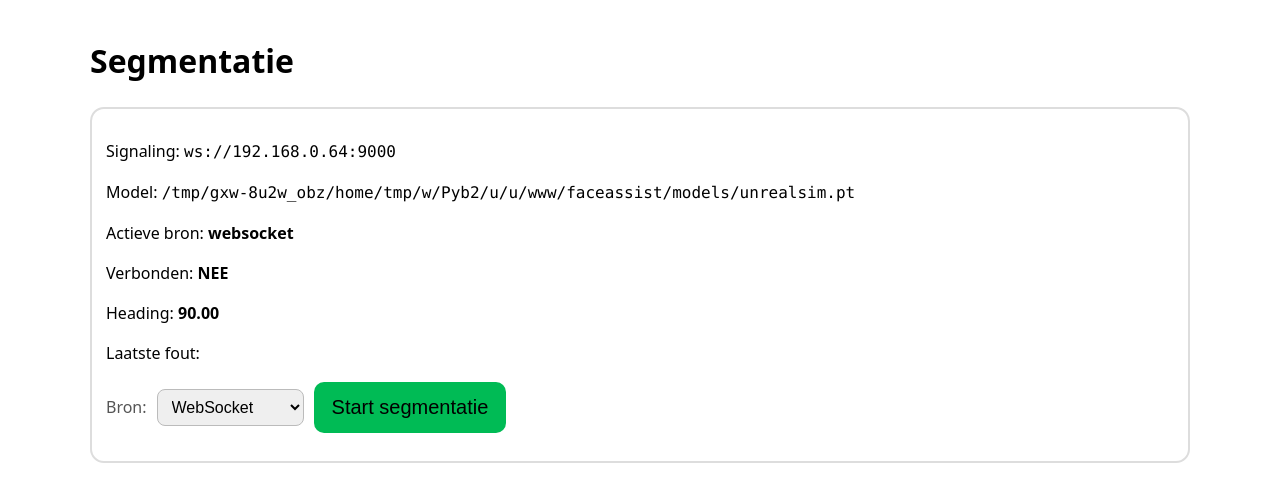
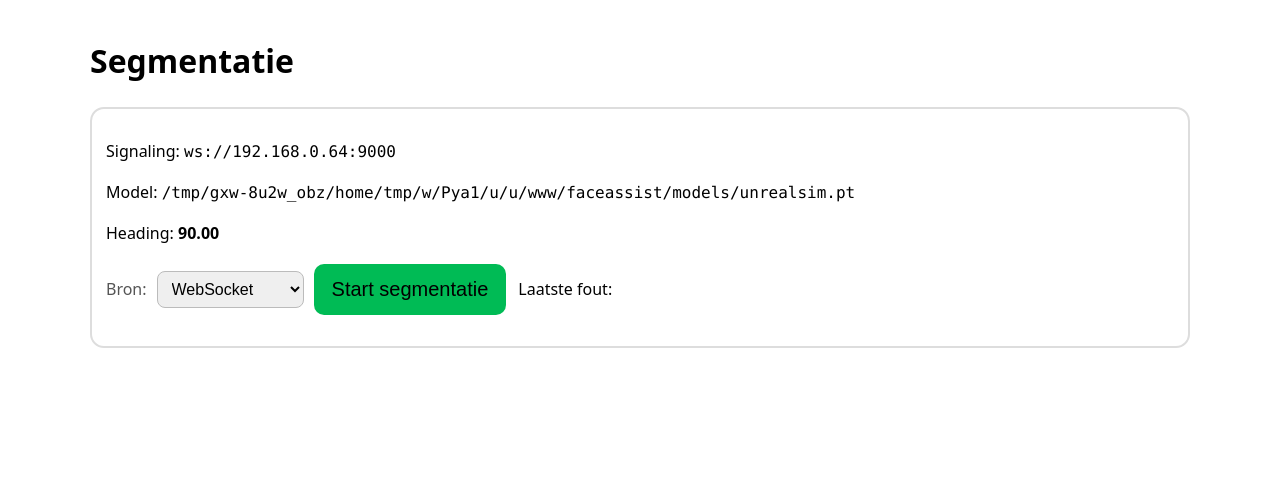
Before and after one commit to mdequanter/jetsonOrin, a Flask app: page /segmentation in a window 1280 px wide. Shown: the part 140-642 px from the top of the page. Run offline with Flask 3, Linux system fonts and the light colour scheme; some libraries are stand-ins or nearby versions.

Commit message:
Update segmentation.html

```diff
--- a/faceassist/templates/segmentation.html
+++ b/faceassist/templates/segmentation.html
@@ -13,10 +13,8 @@
   <div class="card">
     {% if source == 'websocket'  %}<p>Signaling: <span class="mono">{{ signaling_server }}</span></p> {% endif %}
     <p>Model: <span class="mono">{{ model_path }}</span></p>
-    <p>Actieve bron: <strong id="seg_source">{{ active_source|default("websocket") }}</strong></p>
-    <p>Verbonden: <strong id="seg_connected">{{ "JA" if connected else "NEE" }}</strong></p>
     <p>Heading: <strong id="seg_heading">{{ '%.2f'|format(heading) }}</strong></p>
-    <p>Laatste fout: <span id="seg_error" class="mono muted"></span></p>
+
 
     <div style="display:flex; gap:12px; flex-wrap:wrap;">
       {% if not running %}
@@ -34,7 +32,9 @@
           <button class="btn btn-danger" type="submit">Stop segmentatie</button>
         </form>
       {% endif %}
+    <p>Laatste fout: <span id="seg_error" class="mono muted"></span></p>
     </div>
+
 
     <div style="margin-top:14px;">
       {% if running %}
```
